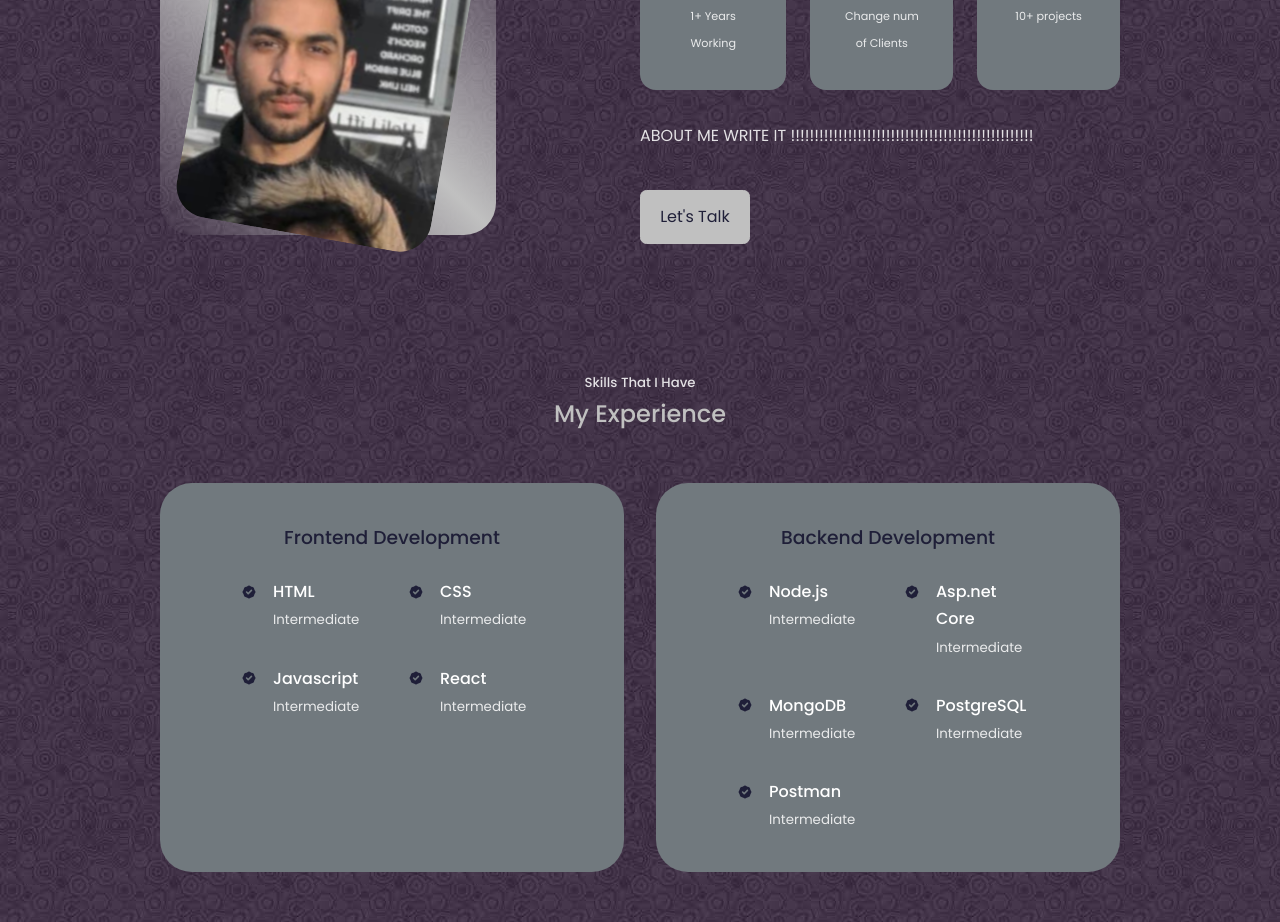
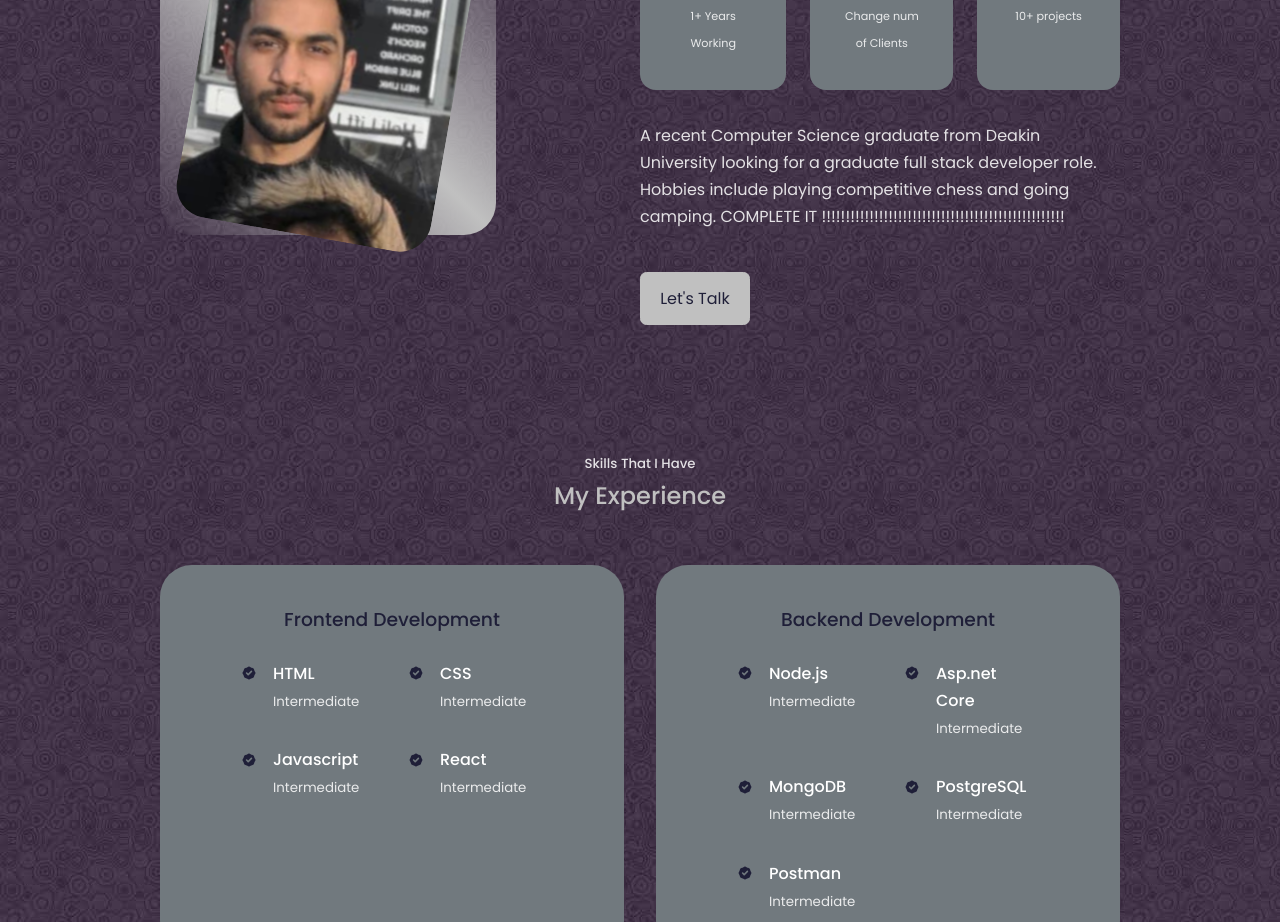
Before and after one commit to EkamBehl/My_Portfolio, a React (Create React App) app: page / in a window 1280 px wide. Shown: the part 1140-2062 px from the top of the page. Built offline with nearby package versions, Linux system fonts and the light colour scheme.

Commit message:
Update About.jsx

```diff
--- a/src/components/about/About.jsx
+++ b/src/components/about/About.jsx
@@ -37,7 +37,8 @@ const About = () => {
                 <small>10+ projects</small>
               </article>
             </div>
-            <p>ABOUT ME WRITE IT !!!!!!!!!!!!!!!!!!!!!!!!!!!!!!!!!!!!!!!!!!!!!!!!!!!</p>
+            <p>A recent Computer Science graduate from Deakin University looking for a graduate full stack developer role.
+Hobbies include playing competitive chess and going camping. COMPLETE IT !!!!!!!!!!!!!!!!!!!!!!!!!!!!!!!!!!!!!!!!!!!!!!!!!!!</p>
             <a href="#contact" className='btn btn-primary'>Let's Talk</a>
 
 
```
